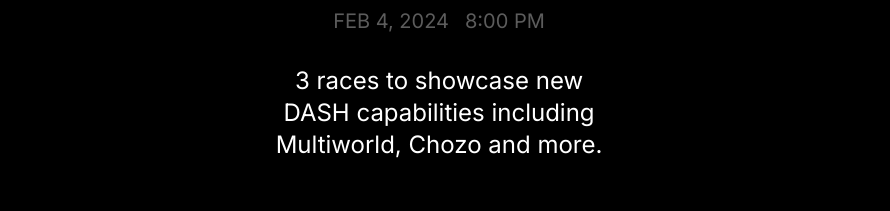
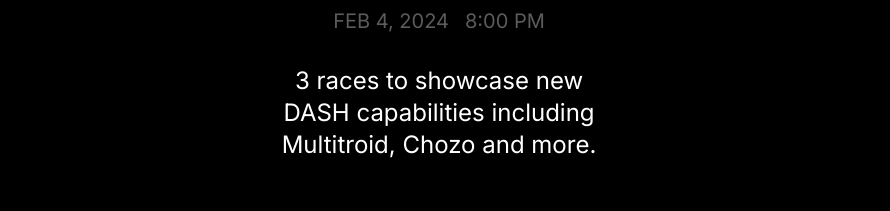
Before and after one commit to dashrando/dash-randomizer, a Next.js app in the folder apps/web/: page /events/vs-world in a window 1280 px wide. Shown: the part 179-390 px from the top of the page, without its empty margins (201-1091 px from the left). Built offline with nearby package versions, Linux system fonts and the light colour scheme.

Commit message:
fix multitroid typo

```diff
--- a/apps/web/app/events/vs-world/page.tsx
+++ b/apps/web/app/events/vs-world/page.tsx
@@ -24,7 +24,7 @@ export default function TournamentPage() {
             <span><Time time={START_TIME} unit="time" /></span>
           </h3>
           <h2 style={{ margin: 'var(--spacer-8x) auto', fontSize: '24px', lineHeight: '32px', color: 'var(--color-highlight)', fontWeight: '400', textAlign: 'center', maxWidth: '340px' }}>
-            3 races to showcase new DASH capabilities including Multiworld, Chozo and more.
+            3 races to showcase new DASH capabilities including Multitroid, Chozo and more.
           </h2>
         </div>
         <div style={{ margin: 'var(--spacer-32x) 0 var(--spacer-12x)'}}>
```
